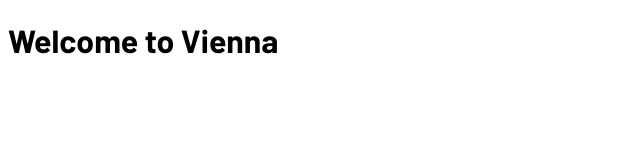
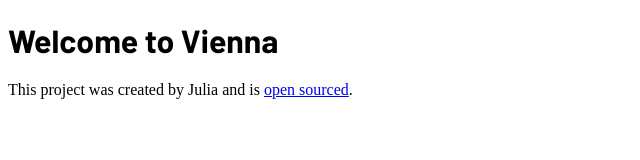
Before and after one commit to JulWe/vienna-travel-project, a plain HTML site: page index.html in a window 1280 px wide. Shown: the whole page, without its empty margins (0-640 px from the left). Drawn offline with Linux system fonts and the light colour scheme.

Commit message:
added link to GitHub repository

```diff
--- a/index.html
+++ b/index.html
@@ -15,5 +15,6 @@
     <h1>
         Welcome to Vienna
     </h1>
+    <footer>This project was created by Julia and is <a href="https://github.com/JulWe/vienna-travel-project" target="_blank">open sourced</a>.</footer>
 </body>
 </html>
```
